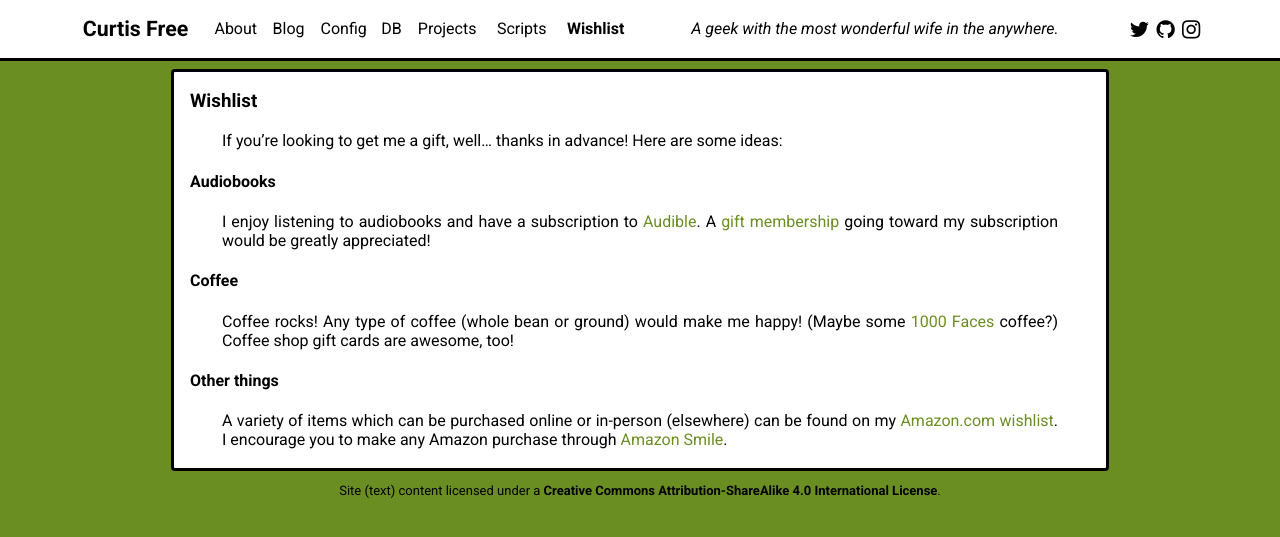
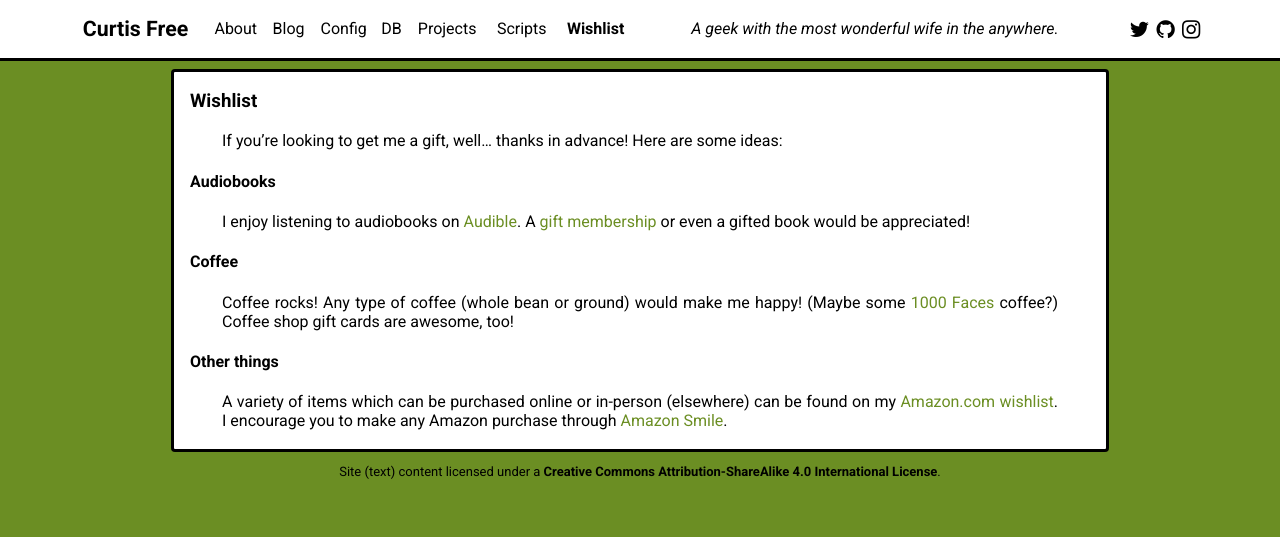
Before and after one commit to cfree3/curtisfree.com, a Jekyll site: the page built from wishlist/index.md, in a window 1280 px wide. Shown: the top 537 px of the page. Built offline with Jekyll 4.4.1, drawn with Linux system fonts in a browser that asks for light colours; nearby versions of some CDN libraries.

Commit message:
Update "Wishlist" page

```diff
--- a/wishlist/index.md
+++ b/wishlist/index.md
@@ -6,8 +6,8 @@
 
 #### Audiobooks
 
-I enjoy listening to audiobooks and have a subscription to [Audible][audible]. A [gift
-membership][audible_gift] going toward my subscription would be greatly appreciated!
+I enjoy listening to audiobooks on [Audible][audible]. A [gift membership][audible_gift] or even a
+gifted book would be appreciated!
 
 #### Coffee
 
```
